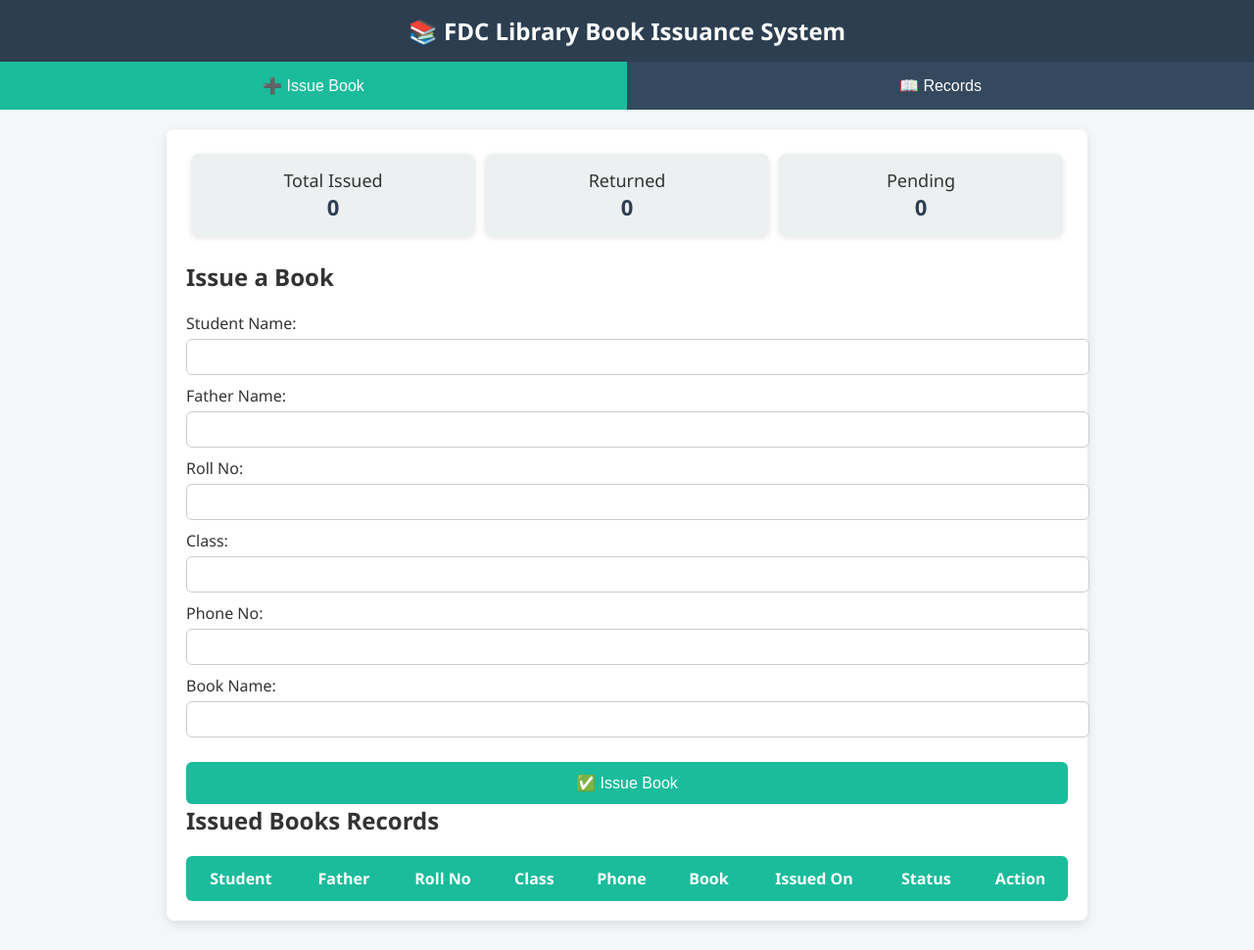
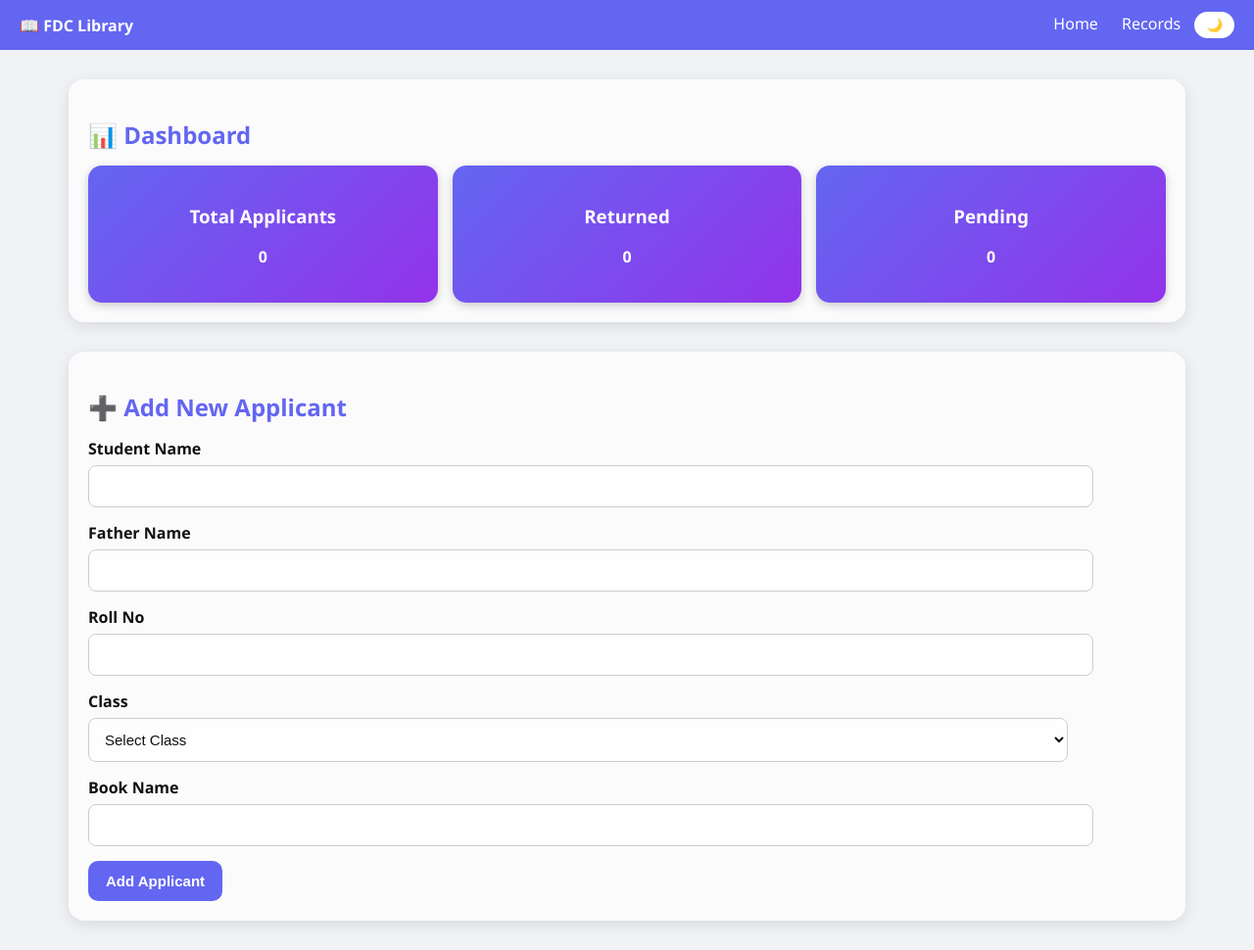
Before and after one commit to MuhammadAyanSheikh786/library-book-issueance, a plain HTML site: page index.html in a window 1280 px wide. Shown: the whole page at 98% size. Drawn offline with Linux system fonts and the light colour scheme.

Commit message:
Add files via upload

```diff
--- a/index.html
+++ b/index.html
@@ -1,260 +1,132 @@
 <!DOCTYPE html>
 <html lang="en">
 <head>
-  <meta charset="UTF-8">
-  <meta name="viewport" content="width=device-width, initial-scale=1.0">
-  <title>FDC Library Book Issuance</title>
+  <meta charset="UTF-8" />
+  <meta name="viewport" content="width=device-width, initial-scale=1.0"/>
+  <title>FDC Library - Home</title>
   <style>
+    :root {
+      --bg: #f0f2f5;
+      --text: #111;
+      --card-bg: rgba(255,255,255,0.7);
+      --accent: #6366f1;
+    }
+    body.dark {
+      --bg: #0f172a;
+      --text: #f8fafc;
+      --card-bg: rgba(30,41,59,0.7);
+      --accent: #22d3ee;
+    }
     body {
-      font-family: 'Segoe UI', Tahoma, Geneva, Verdana, sans-serif;
-      margin: 0;
-      padding: 0;
-      background: #f4f6f9;
-      color: #333;
+      margin:0; font-family: "Segoe UI", sans-serif;
+      background:var(--bg); color:var(--text);
+      transition:all .3s ease;
     }
-    header {
-      background: #2c3e50;
-      color: white;
-      padding: 15px;
-      text-align: center;
-      font-size: 24px;
-      font-weight: bold;
-      box-shadow: 0 4px 8px rgba(0,0,0,0.2);
+    .navbar {
+      background:var(--accent); color:#fff;
+      display:flex; justify-content:space-between; align-items:center;
+      padding:12px 20px; position:sticky; top:0; z-index:10;
     }
-    nav {
-      display: flex;
-      justify-content: center;
-      background: #34495e;
+    .navbar a { color:#fff; margin:0 10px; text-decoration:none; font-weight:500; }
+    .toggle-btn {
+      background:#fff; color:var(--accent); border:none;
+      padding:6px 12px; border-radius:20px; cursor:pointer;
+      font-weight:bold;
     }
-    nav button {
-      flex: 1;
-      padding: 15px;
-      border: none;
-      background: #34495e;
-      color: white;
-      font-size: 16px;
-      cursor: pointer;
-      transition: 0.3s;
+    .section {
+      max-width:1100px; margin:30px auto; padding:20px;
+      border-radius:16px; background:var(--card-bg);
+      backdrop-filter:blur(10px);
+      box-shadow:0 4px 16px rgba(0,0,0,0.1);
     }
-    nav button:hover, nav button.active {
-      background: #1abc9c;
+    h2 { color:var(--accent); margin-bottom:15px; }
+    .dashboard { display:grid; grid-template-columns:repeat(auto-fit,minmax(220px,1fr)); gap:15px; }
+    .card {
+      padding:20px; border-radius:14px; text-align:center;
+      background:linear-gradient(135deg,var(--accent),#9333ea);
+      color:#fff; font-weight:600;
+      box-shadow:0 3px 10px rgba(0,0,0,0.2);
     }
-    .container {
-      max-width: 900px;
-      margin: 20px auto;
-      padding: 20px;
-      background: white;
-      border-radius: 8px;
-      box-shadow: 0 4px 12px rgba(0,0,0,0.1);
+    .form-group { margin-bottom:15px; width: 1000px;   }
+    .form-group label { font-weight:600; display:block; margin-bottom:6px; }
+    .form-group input, .form-group select {
+      width:100%; padding:12px; border:1px solid #ccc; border-radius:8px;
+      background:var(--card-bg); color:var(--text); font-size:15px;
     }
-    h2 { margin-top: 0; }
-    form label { display: block; margin: 10px 0; }
-    form input {
-      width: 100%;
-      padding: 10px;
-      border: 1px solid #ccc;
-      border-radius: 6px;
-      margin-top: 5px;
+    .btn {
+      padding:12px 18px; border:none; border-radius:10px;
+      cursor:pointer; font-weight:600; font-size:15px;
     }
-    form button {
-      margin-top: 15px;
-      padding: 12px;
-      width: 100%;
-      background: #1abc9c;
-      color: white;
-      border: none;
-      font-size: 16px;
-      border-radius: 6px;
-      cursor: pointer;
-      transition: 0.3s;
+    .btn-primary {
+      background:var(--accent); color:#fff;
     }
-    form button:hover {
-      background: #16a085;
-    }
-    table {
-      width: 100%;
-      border-collapse: collapse;
-      margin-top: 20px;
-      border-radius: 6px;
-      overflow: hidden;
-    }
-    th, td {
-      padding: 12px;
-      text-align: center;
-    }
-    th {
-      background: #1abc9c;
-      color: white;
-    }
-    tr:nth-child(even) { background: #f9f9f9; }
-    .returned { background-color: #c8f7c5 !important; }
-    .btn {
-      padding: 6px 12px;
-      margin: 2px;
-      border-radius: 4px;
-      border: none;
-      cursor: pointer;
-      font-size: 14px;
-    }
-    .delete { background: #e74c3c; color: white; }
-    .delete:hover { background: #c0392b; }
-    .return { background: #27ae60; color: white; }
-    .return:hover { background: #1e8449; }
-    .stats {
-      display: flex;
-      justify-content: space-around;
-      margin-bottom: 20px;
-    }
-    .card {
-      flex: 1;
-      margin: 5px;
-      background: #ecf0f1;
-      padding: 15px;
-      border-radius: 8px;
-      text-align: center;
-      font-size: 18px;
-      box-shadow: 0 2px 6px rgba(0,0,0,0.1);
-    }
-    .card span { font-size: 22px; font-weight: bold; color: #2c3e50; }
+    .btn-primary:hover { opacity:0.9; }
   </style>
 </head>
 <body>
-  <header>📚 FDC Library Book Issuance System</header>
-  <nav>
-    <button id="tabIssue" class="active" onclick="showPage('issuePage')">➕ Issue Book</button>
-    <button id="tabRecords" onclick="showPage('recordsPage')">📖 Records</button>
-  </nav>
-
-  <div class="container">
-    <!-- Stats -->
-    <div class="stats">
-      <div class="card">Total Issued <br><span id="totalIssued">0</span></div>
-      <div class="card">Returned <br><span id="totalReturned">0</span></div>
-      <div class="card">Pending <br><span id="totalPending">0</span></div>
-    </div>
-
-    <!-- Issue Page -->
-    <div id="issuePage" class="page active">
-      <h2>Issue a Book</h2>
-      <form id="issueForm">
-        <label>Student Name: <input type="text" id="studentName" required></label>
-        <label>Father Name: <input type="text" id="fatherName" required></label>
-        <label>Roll No: <input type="text" id="rollNo" required></label>
-        <label>Class: <input type="text" id="class" required></label>
-        <label>Phone No: <input type="text" id="phone" required></label>
-        <label>Book Name: <input type="text" id="bookName" required></label>
-        <button type="submit">✅ Issue Book</button>
-      </form>
-    </div>
-
-    <!-- Records Page -->
-    <div id="recordsPage" class="page">
-      <h2>Issued Books Records</h2>
-      <table>
-        <thead>
-          <tr>
-            <th>Student</th>
-            <th>Father</th>
-            <th>Roll No</th>
-            <th>Class</</th>
-            <th>Phone</th>
-            <th>Book</th>
-            <th>Issued On</th>
-            <th>Status</th>
-            <th>Action</th>
-          </tr>
-        </thead>
-        <tbody id="recordsTable"></tbody>
-      </table>
+  <div class="navbar">
+    <div><strong>📖 FDC Library</strong></div>
+    <div>
+      <a href="index.html">Home</a>
+      <a href="records.html">Records</a>
+      <button class="toggle-btn" onclick="toggleMode()">🌙</button>
     </div>
   </div>
 
-  <script>
-    let records = JSON.parse(localStorage.getItem("libraryRecords")) || [];
+  <div class="section">
+    <h2>📊 Dashboard</h2>
+    <div class="dashboard">
+      <div class="card"><h3>Total Applicants</h3><p id="totalCount">0</p></div>
+      <div class="card"><h3>Returned</h3><p id="returnedCount">0</p></div>
+      <div class="card"><h3>Pending</h3><p id="pendingCount">0</p></div>
+    </div>
+  </div>
 
-    function showPage(id) {
-      document.querySelectorAll(".page").forEach(p => p.classList.remove("active"));
-      document.getElementById(id).classList.add("active");
-      document.querySelectorAll("nav button").forEach(b => b.classList.remove("active"));
-      if (id === "issuePage") document.getElementById("tabIssue").classList.add("active");
-      if (id === "recordsPage") {
-        document.getElementById("tabRecords").classList.add("active");
-        renderRecords();
-      }
-      updateStats();
-    }
+  <div class="section">
+    <h2>➕ Add New Applicant</h2>
+    <div class="form-group"><label>Student Name</label><input type="text" id="studentName"></div>
+    <div class="form-group"><label>Father Name</label><input type="text" id="fatherName"></div>
+    <div class="form-group"><label>Roll No</label><input type="text" id="rollNo"></div>
+    <div class="form-group">
+      <label>Class</label>
+      <select id="studentClass"></select>
+    </div>
+    <div class="form-group"><label>Book Name</label><input type="text" id="bookName"></div>
+    <button class="btn btn-primary" onclick="addApplicant()">Add Applicant</button>
+  </div>
 
-    document.getElementById("issueForm").addEventListener("submit", function(e) {
-      e.preventDefault();
-      let record = {
-        id: Date.now(),
-        studentName: document.getElementById("studentName").value,
-        fatherName: document.getElementById("fatherName").value,
-        rollNo: document.getElementById("rollNo").value,
-        class: document.getElementById("class").value,
-        phone: document.getElementById("phone").value,
-        bookName: document.getElementById("bookName").value,
-        issuedOn: new Date().toLocaleDateString(),
-        returned: false
-      };
-      records.push(record);
-      localStorage.setItem("libraryRecords", JSON.stringify(records));
-      alert("✅ Book Issued Successfully!");
-      this.reset();
-      updateStats();
-    });
-
-    function renderRecords() {
-      let table = document.getElementById("recordsTable");
-      table.innerHTML = "";
-      records.forEach(r => {
-        let row = document.createElement("tr");
-        if (r.returned) row.classList.add("returned");
-        row.innerHTML = `
-          <td>${r.studentName}</td>
-          <td>${r.fatherName}</td>
-          <td>${r.rollNo}</td>
-          <td>${r.class}</td>
-          <td>${r.phone}</td>
-          <td>${r.bookName}</td>
-          <td>${r.issuedOn}</td>
-          <td>${r.returned ? "Returned ✅" : "Issued 🚩"}</td>
-          <td>
-            <button class="btn return" onclick="markReturned(${r.id})">Return</button>
-            <button class="btn delete" onclick="deleteRecord(${r.id})">Delete</button>
-          </td>
-        `;
-        table.appendChild(row);
-      });
-    }
-
-    function markReturned(id) {
-      let record = records.find(r => r.id === id);
-      if (record) {
-        record.returned = true;
-        localStorage.setItem("libraryRecords", JSON.stringify(records));
-        renderRecords();
-        updateStats();
-      }
-    }
-
-    function deleteRecord(id) {
-      records = records.filter(r => r.id !== id);
-      localStorage.setItem("libraryRecords", JSON.stringify(records));
-      renderRecords();
-      updateStats();
-    }
-
-    function updateStats() {
-      let total = records.length;
-      let returned = records.filter(r => r.returned).length;
-      let pending = total - returned;
-      document.getElementById("totalIssued").textContent = total;
-      document.getElementById("totalReturned").textContent = returned;
-      document.getElementById("totalPending").textContent = pending;
-    }
-
-    updateStats();
-  </script>
+<script>
+  let applicants = JSON.parse(localStorage.getItem("applicants")) || [];
+  function save(){ localStorage.setItem("applicants", JSON.stringify(applicants)); }
+  function updateDashboard(){
+    document.getElementById("totalCount").textContent=applicants.length;
+    document.getElementById("returnedCount").textContent=applicants.filter(a=>a.returned).length;
+    document.getElementById("pendingCount").textContent=applicants.filter(a=>!a.returned).length;
+  }
+  function addApplicant(){
+    const name=document.getElementById("studentName").value.trim();
+    const father=document.getElementById("fatherName").value.trim();
+    const roll=document.getElementById("rollNo").value.trim();
+    const cls=document.getElementById("studentClass").value;
+    const book=document.getElementById("bookName").value.trim();
+    if(!name||!father||!roll||!cls||!book){ alert("Fill all fields"); return; }
+    applicants.push({id:Date.now(),name,father,roll,class:cls,book,issueDate:new Date().toISOString(),returned:false});
+    save(); updateDashboard();
+    ["studentName","fatherName","rollNo","studentClass","bookName"].forEach(id=>document.getElementById(id).value="");
+  }
+  function fillClasses(){
+    const sel=document.getElementById("studentClass");
+    sel.innerHTML='<option value="">Select Class</option>';
+    for(let i=1;i<=12;i++){ sel.innerHTML+=`<option value="${i}">Class ${i}</option>`; }
+  }
+  function toggleMode(){
+    document.body.classList.toggle("dark");
+    localStorage.setItem("theme",document.body.classList.contains("dark")?"dark":"light");
+  }
+  function loadTheme(){
+    if(localStorage.getItem("theme")==="dark"){ document.body.classList.add("dark"); }
+  }
+  fillClasses(); loadTheme(); updateDashboard();
+</script>
 </body>
 </html>
```
Also changed, not shown: records.html (added, +82 -0 lines).
